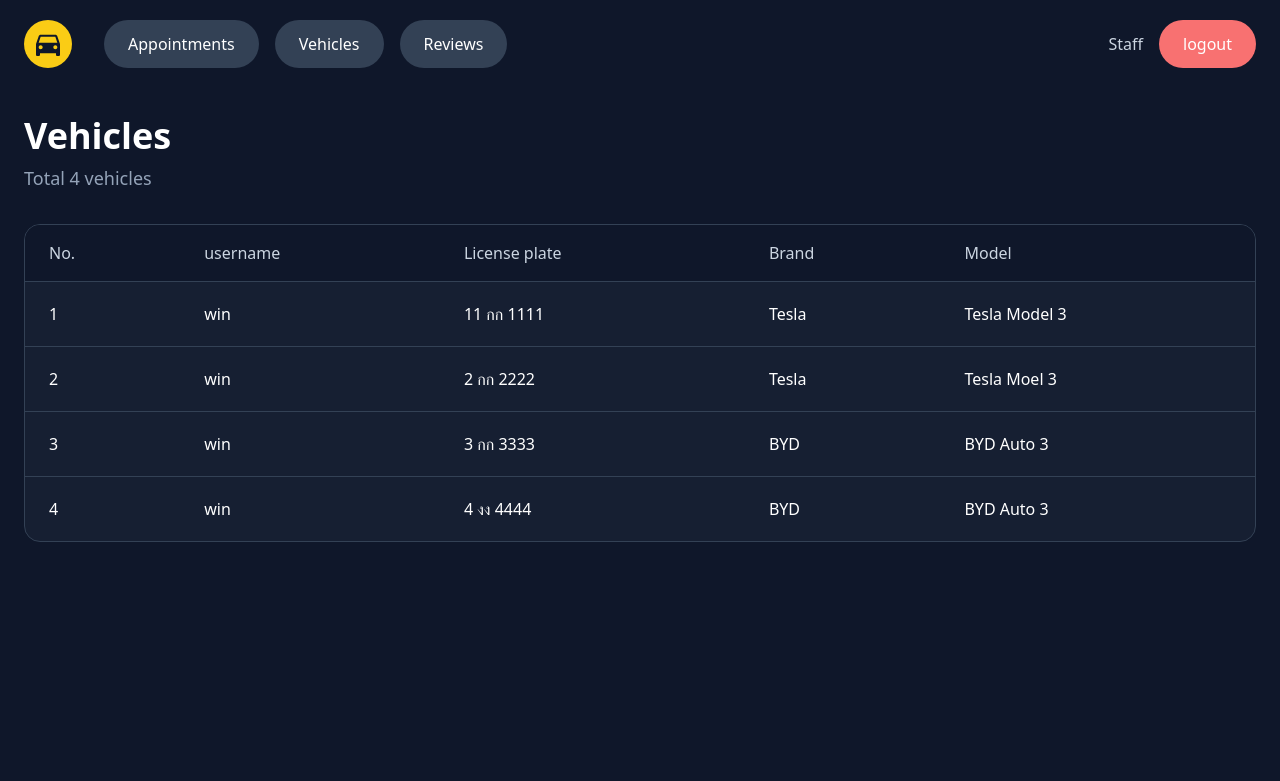
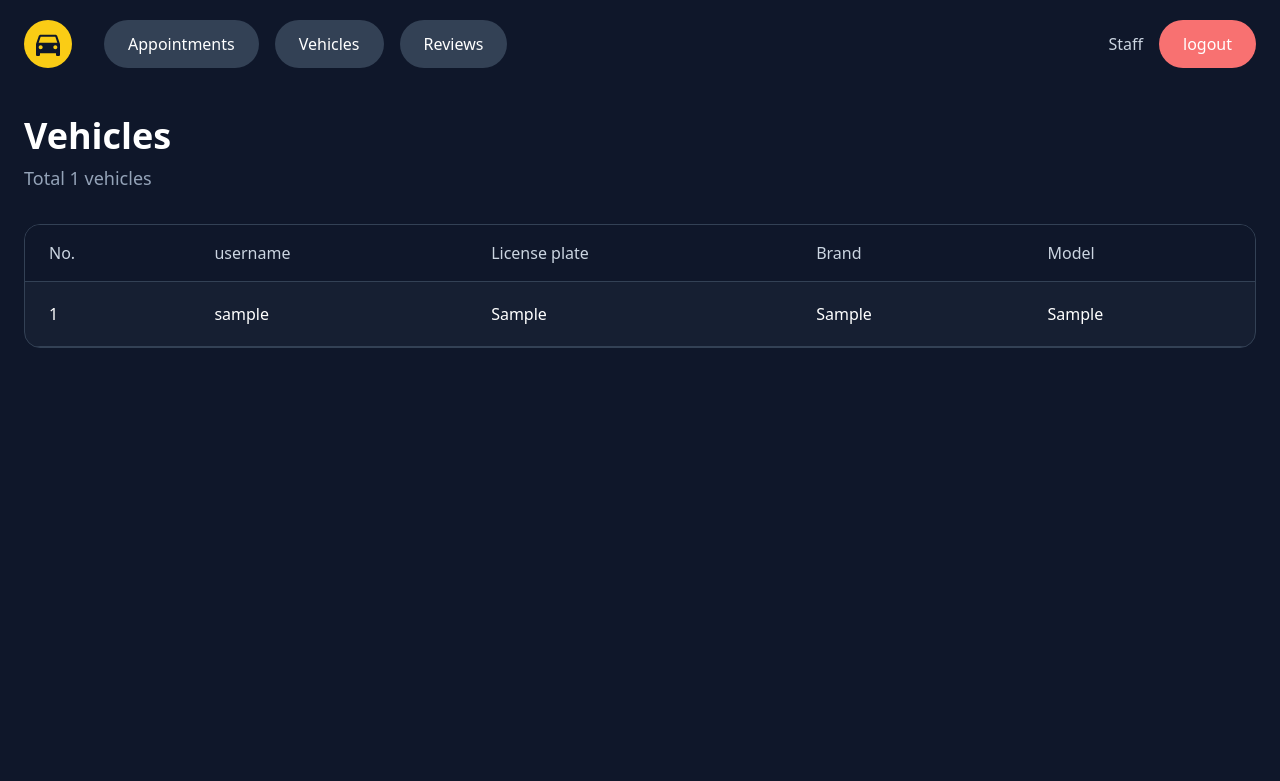
Before and after one commit to nuttawit007/EVConnectService-SSR, a Django app: page /staff/vehicles/ in a window 1280 px wide. Shown: the top 781 px of the page. Run offline with Django 5.2, Linux system fonts and the light colour scheme; tables that the repository leaves empty hold one stand-in row (values such as "Sample post"); parts of the project's set-up code (start-up, migrations or seed data) failed here and were passed over; some libraries are stand-ins or nearby versions.

Commit message:
feat(staff-vehicles) : Dynamically render vehicle list from database
Replaced hardcoded vehicle entries in vehicle_list.html with a dynamic for-loop rendering vehicles from the database. Updated VehicleListView to query vehicles, prepare context data including total count, and pass it to the template.

```diff
--- a/staff/templates/vehicle_list.html
+++ b/staff/templates/vehicle_list.html
@@ -5,7 +5,7 @@
     <!-- Page Title  -->
     <div class="mb-8">
         <h1 class="text-4xl font-bold mb-2">Vehicles</h1>
-        <p class="text-slate-400 text-lg">Total 4 vehicles</p>
+        <p class="text-slate-400 text-lg">Total {{ total_vehicles }} vehicles</p>
     </div>
 
     <!-- Vehicles Table  -->
@@ -21,41 +21,19 @@
                 </tr>
             </thead>
             <tbody>
-                <!-- Vehicle 1  -->
-                <tr class="border-b border-slate-700 hover:bg-slate-800/30 transition-colors">
-                    <td class="px-6 py-5 text-white">1</td>
-                    <td class="px-6 py-5 text-white">win</td>
-                    <td class="px-6 py-5 text-white">11 กก 1111</td>
-                    <td class="px-6 py-5 text-white">Tesla</td>
-                    <td class="px-6 py-5 text-white">Tesla Model 3</td>
-                </tr>
-
-                <!-- Vehicle 2  -->
-                <tr class="border-b border-slate-700 hover:bg-slate-800/30 transition-colors">
-                    <td class="px-6 py-5 text-white">2</td>
-                    <td class="px-6 py-5 text-white">win</td>
-                    <td class="px-6 py-5 text-white">2 กก 2222</td>
-                    <td class="px-6 py-5 text-white">Tesla</td>
-                    <td class="px-6 py-5 text-white">Tesla Moel 3</td>
-                </tr>
-
-                <!-- Vehicle 3  -->
-                <tr class="border-b border-slate-700 hover:bg-slate-800/30 transition-colors">
-                    <td class="px-6 py-5 text-white">3</td>
-                    <td class="px-6 py-5 text-white">win</td>
-                    <td class="px-6 py-5 text-white">3 กก 3333</td>
-                    <td class="px-6 py-5 text-white">BYD</td>
-                    <td class="px-6 py-5 text-white">BYD Auto 3</td>
-                </tr>
-
-                <!-- Vehicle 4  -->
-                <tr class="hover:bg-slate-800/30 transition-colors">
-                    <td class="px-6 py-5 text-white">4</td>
-                    <td class="px-6 py-5 text-white">win</td>
-                    <td class="px-6 py-5 text-white">4 งง 4444</td>
-                    <td class="px-6 py-5 text-white">BYD</td>
-                    <td class="px-6 py-5 text-white">BYD Auto 3</td>
-                </tr>
+                {% for vehicle in vehicles %}
+                    <tr class="border-b border-slate-700 hover:bg-slate-800/30 transition-colors">
+                        <td class="px-6 py-5 text-white">{{ vehicle.index }}</td>
+                        <td class="px-6 py-5 text-white">{{ vehicle.username }}</td>
+                        <td class="px-6 py-5 text-white">{{ vehicle.license_plate }}</td>
+                        <td class="px-6 py-5 text-white">{{ vehicle.brand }}</td>
+                        <td class="px-6 py-5 text-white">{{ vehicle.model }}</td>
+                    </tr>
+                {% empty %}
+                    <tr>
+                        <td colspan="5" class="px-6 py-6 text-center text-slate-400">No vehicles found.</td>
+                    </tr>
+                {% endfor %}
             </tbody>
         </table>
     </div>
--- a/staff/views.py
+++ b/staff/views.py
@@ -84,8 +84,27 @@ class AppointmentEditView(View):
 
 class VehicleListView(View):
     def get(self, request):
-        # Logic to retrieve and display a list of vehicles
-        return render(request, 'vehicle_list.html')
+        vehicles = (
+            Vehicle.objects
+            .select_related('user')
+            .order_by('id')
+        )
+        vehicle_rows = [
+            {
+                'index': idx,
+                'id': vehicle.id,
+                'username': vehicle.user.username if vehicle.user else '-',
+                'license_plate': vehicle.license_plate,
+                'brand': vehicle.brand,
+                'model': vehicle.model,
+            }
+            for idx, vehicle in enumerate(vehicles, start=1)
+        ]
+
+        return render(request, 'vehicle_list.html', {
+            'total_vehicles': vehicles.count(),
+            'vehicles': vehicle_rows,
+        })
 
 class ReviewListView(View):
     def get(self, request):
```
